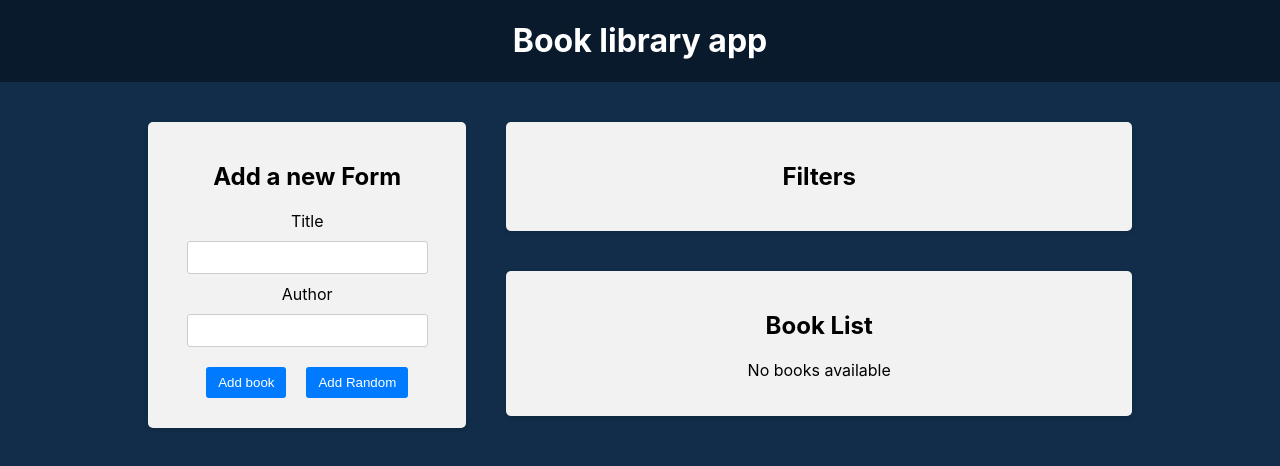
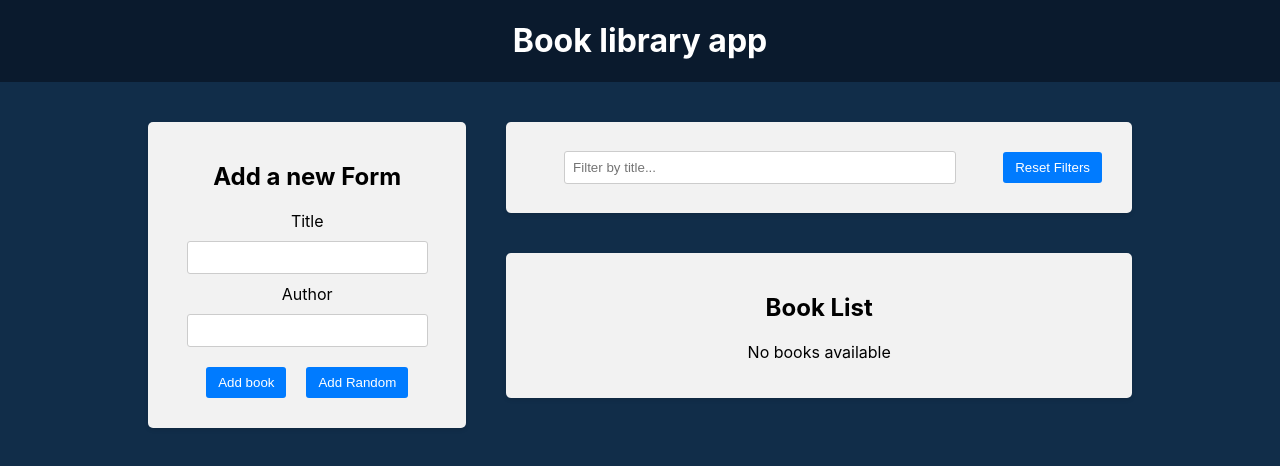
Before and after one commit to daniilkiselev97/my-redux-react, a React (Create React App) app in the folder frontend/: page / in a window 1280 px wide. Shown: the top 466 px of the page. Built offline with nearby package versions, Linux system fonts and the light colour scheme.

Commit message:
Filter redux slice and filter by title

```diff
--- a/frontend/src/components/BookList/BookList.js
+++ b/frontend/src/components/BookList/BookList.js
@@ -2,8 +2,10 @@ import { useSelector, useDispatch } from 'react-redux';
 import { deleteBook, toggleFavorite } from '../../redux/books/actionCreators';
 import { BsBookmarkStarFill, BsBookmarkStar } from 'react-icons/bs';
 import './BookList.css';
+import { selectTitleFilter } from '../../redux/slices/filterSlice';
 const BookList = () => {
     const books = useSelector((state) => state.books);
+    const titleFilter = useSelector(selectTitleFilter);
     const dispatch = useDispatch();
     const handleDeleteBook = (id) => {
         dispatch(deleteBook(id));
@@ -11,6 +13,9 @@ const BookList = () => {
     const handleToggleFavorite = (id) => {
         dispatch(toggleFavorite(id));
     };
+    const filteredBooks = books.filter((book) => {
+        return book.title.toLowerCase().includes(titleFilter.toLowerCase());
+    });
 
     return (
         <div className="app-block book-list">
@@ -19,7 +24,7 @@ const BookList = () => {
                 <p>No books available</p>
             ) : (
                 <ul>
-                    {books.map((book, i) => (
+                    {filteredBooks.map((book, i) => (
                         <li key={book.id}>
                             <div className="book-info">
                                 {++i}. {book.title} by{' '}
--- a/frontend/src/components/Filter/Filter.js
+++ b/frontend/src/components/Filter/Filter.js
@@ -1,8 +1,32 @@
+import { useDispatch, useSelector } from 'react-redux';
 import './Filter.css';
+import {
+    resetFilters,
+    selectTitleFilter,
+    setTitleFilter,
+} from '../../redux/slices/filterSlice';
 const Filter = () => {
+    const dispatch = useDispatch();
+    const titleFilter = useSelector(selectTitleFilter);
+    const handleTitleFilterChange = (e) => {
+        dispatch(setTitleFilter(e.target.value));
+    };
+    const handleResetFilters = () => {
+        dispatch(resetFilters());
+    };
     return (
         <div className="app-block filter">
-            <h2>Filters</h2>
+            <div className="filter-row">
+                <div className="filter-group">
+                    <input
+                        onChange={handleTitleFilterChange}
+                        type="text"
+                        value={titleFilter}
+                        placeholder="Filter by title..."
+                    ></input>
+                </div>
+                <button type='button' onClick={handleResetFilters}>Reset Filters</button>
+            </div>
         </div>
     );
 };
--- a/frontend/src/redux/books/reducer.js
+++ b/frontend/src/redux/books/reducer.js
@@ -1,4 +1,5 @@
 import * as a from './actionTypes';
+
 const initialState = [];
 
 const booksReducer = (state = initialState, action) => {
--- /dev/null
+++ b/frontend/src/redux/slices/filterSlice.js
@@ -0,0 +1,25 @@
+import { createSlice } from '@reduxjs/toolkit';
+const initialState = {
+    title: '',
+};
+const filterSlice = createSlice({
+    name: 'filter',
+    initialState,
+    reducers: {
+        setTitleFilter: (state, action) => {
+            //you can mutate object thanks to Immer Library
+            state.title = action.payload;
+            //Or you can also return new state as usually
+            // return {
+            //     ...state,
+            //     title: action.payload,
+            // };
+        },
+        resetFilters: (state) => {
+            return initialState;
+        },
+    },
+});
+export const { setTitleFilter, resetFilters } = filterSlice.actions;
+export const selectTitleFilter = (state) => state.filter.title;
+export default filterSlice.reducer;
--- a/frontend/src/redux/store.js
+++ b/frontend/src/redux/store.js
@@ -1,8 +1,10 @@
 import { configureStore } from '@reduxjs/toolkit';
+import filterReducer from './slices/filterSlice';
 import booksReducer from './books/reducer';
 const store = configureStore({
     reducer: {
         books: booksReducer,
+        filter: filterReducer
     },
 });
 export default store;
```
